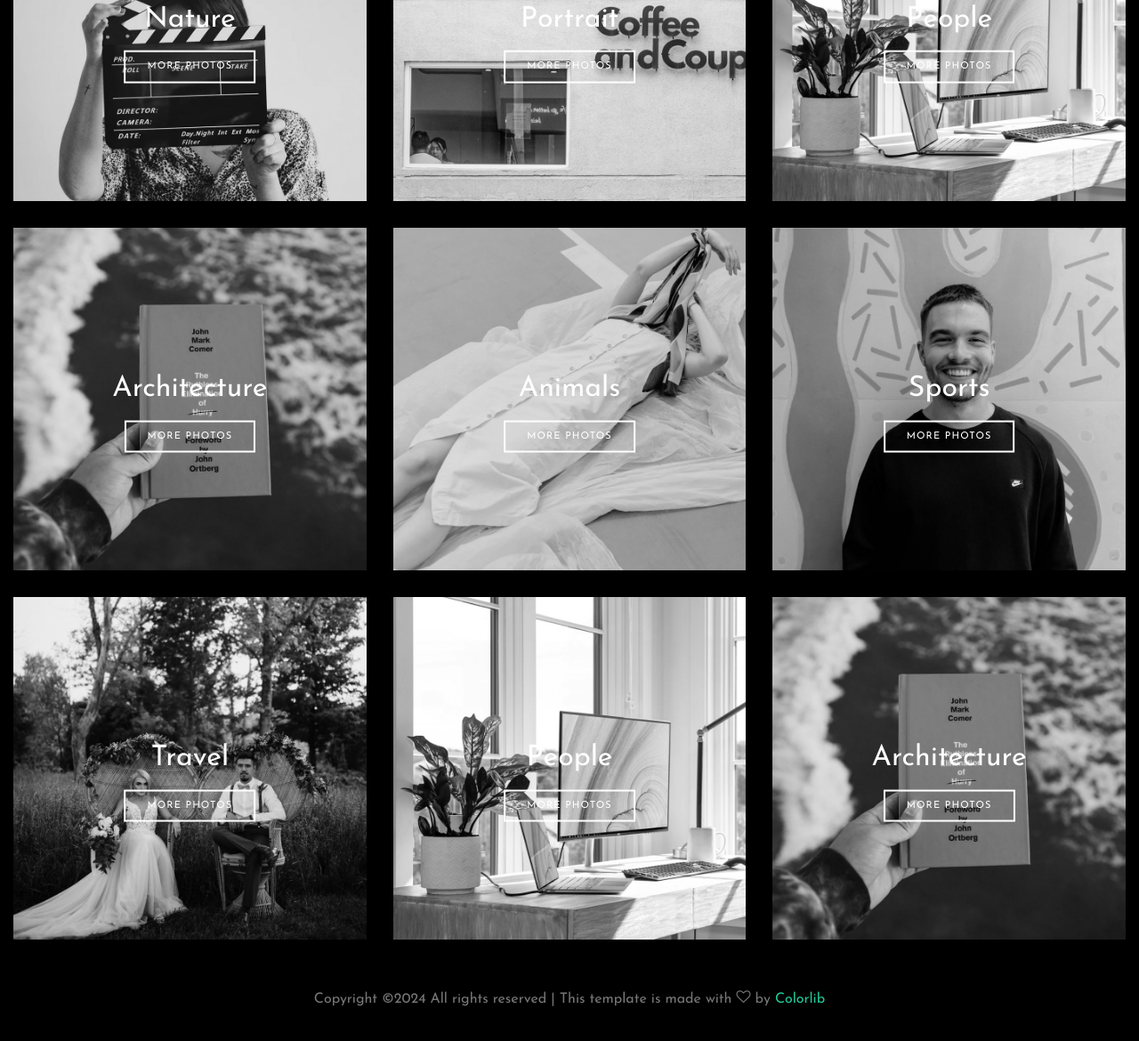
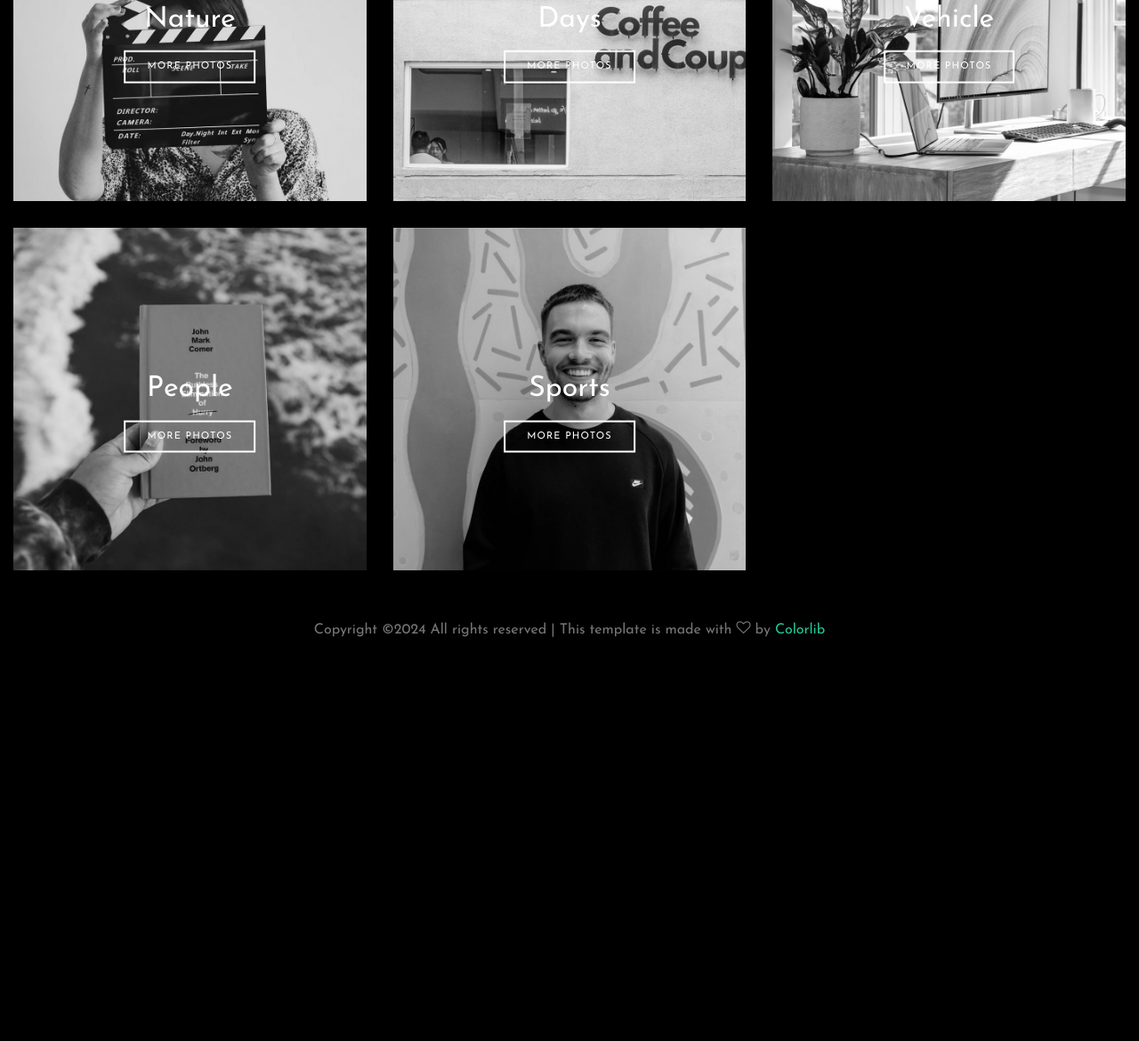
Before and after one commit to raihanelsar/reshoot, a plain HTML site: page index.html in a window 1280 px wide. Shown: the part 252-1422 px from the top of the page at 89% size. After the commit the page ends 1014 px from the top, so only its background shows below. Drawn offline with Linux system fonts and the light colour scheme; files whose address does not match are found by name.

Commit message:
Update index.html

```diff
--- a/index.html
+++ b/index.html
@@ -62,6 +62,7 @@
                     <li><a href="#">Nature</a></li>
                     <li><a href="#">Days</a></li>
                     <li><a href="#">Vehicle</a></li>
+                    <li><a href="#">People</a></li>
                     <li><a href="#">Sports</a></li>
                   </ul>
                 </li>
@@ -117,7 +118,7 @@
         <div class="col-lg-4">
           <div class="image-wrap-2">
             <div class="image-info">
-              <h2 class="mb-3">Portrait</h2>
+              <h2 class="mb-3">Days</h2>
               <a href="single.html" class="btn btn-outline-white py-2 px-4">More Photos</a>
             </div>
             <img src="images/img_2.jpg" alt="Image" class="img-fluid">
@@ -126,7 +127,7 @@
         <div class="col-lg-4">
           <div class="image-wrap-2">
             <div class="image-info">
-              <h2 class="mb-3">People</h2>
+              <h2 class="mb-3">Vehicle</h2>
               <a href="single.html" class="btn btn-outline-white py-2 px-4">More Photos</a>
             </div>
             <img src="images/img_3.jpg" alt="Image" class="img-fluid">
@@ -136,20 +137,10 @@
         <div class="col-lg-4">
           <div class="image-wrap-2">
             <div class="image-info">
-              <h2 class="mb-3">Architecture</h2>
+              <h2 class="mb-3">People</h2>
               <a href="single.html" class="btn btn-outline-white py-2 px-4">More Photos</a>
             </div>
             <img src="images/img_4.jpg" alt="Image" class="img-fluid">
-          </div>
-        </div>
-
-        <div class="col-lg-4">
-          <div class="image-wrap-2">
-            <div class="image-info">
-              <h2 class="mb-3">Animals</h2>
-              <a href="single.html" class="btn btn-outline-white py-2 px-4">More Photos</a>
-            </div>
-            <img src="images/img_5.jpg" alt="Image" class="img-fluid">
           </div>
         </div>
 
@@ -160,36 +151,6 @@
               <a href="single.html" class="btn btn-outline-white py-2 px-4">More Photos</a>
             </div>
             <img src="images/img_6.jpg" alt="Image" class="img-fluid">
-          </div>
-        </div>
-
-        <div class="col-lg-4">
-          <div class="image-wrap-2">
-            <div class="image-info">
-              <h2 class="mb-3">Travel</h2>
-              <a href="single.html" class="btn btn-outline-white py-2 px-4">More Photos</a>
-            </div>
-            <img src="images/img_7.jpg" alt="Image" class="img-fluid">
-          </div>
-        </div>
-
-        <div class="col-lg-4">
-          <div class="image-wrap-2">
-            <div class="image-info">
-              <h2 class="mb-3">People</h2>
-              <a href="single.html" class="btn btn-outline-white py-2 px-4">More Photos</a>
-            </div>
-            <img src="images/img_3.jpg" alt="Image" class="img-fluid">
-          </div>
-        </div>
-
-        <div class="col-lg-4">
-          <div class="image-wrap-2">
-            <div class="image-info">
-              <h2 class="mb-3">Architecture</h2>
-              <a href="single.html" class="btn btn-outline-white py-2 px-4">More Photos</a>
-            </div>
-            <img src="images/img_4.jpg" alt="Image" class="img-fluid">
           </div>
         </div>
 
```
